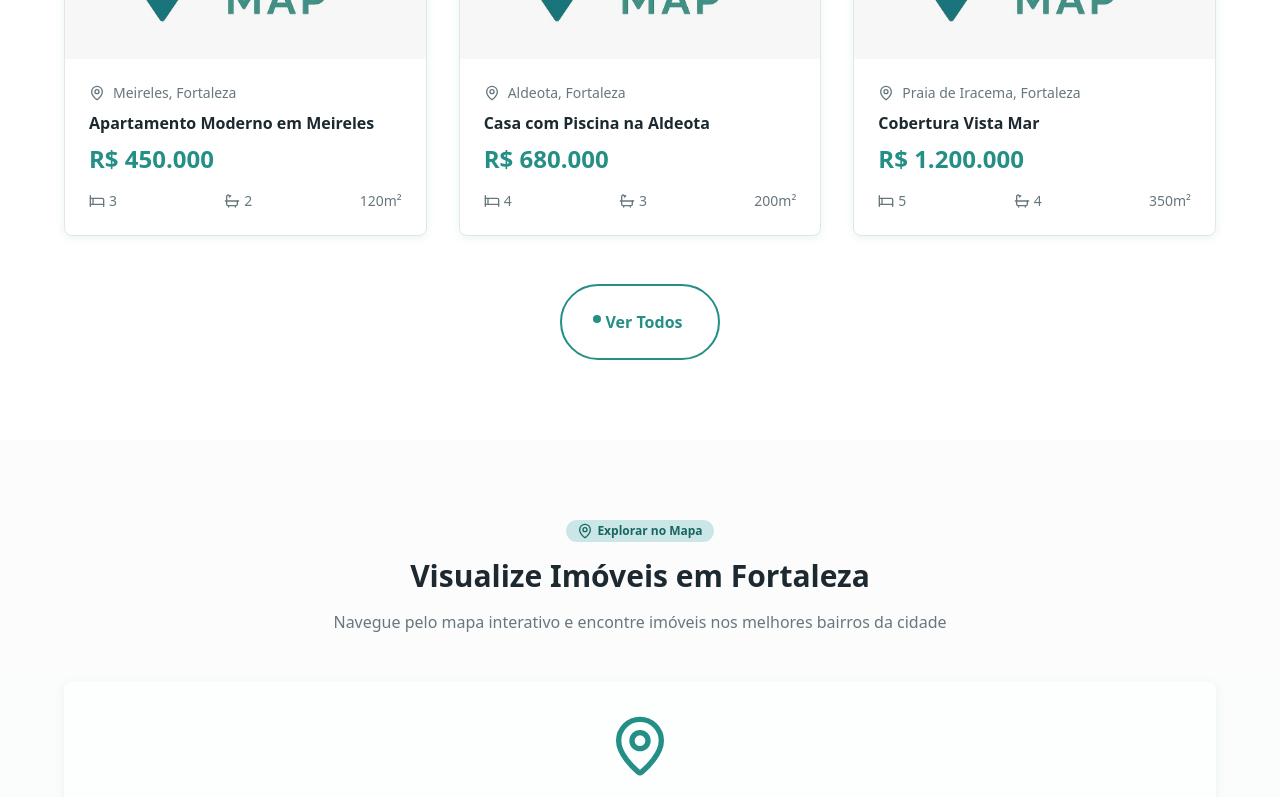
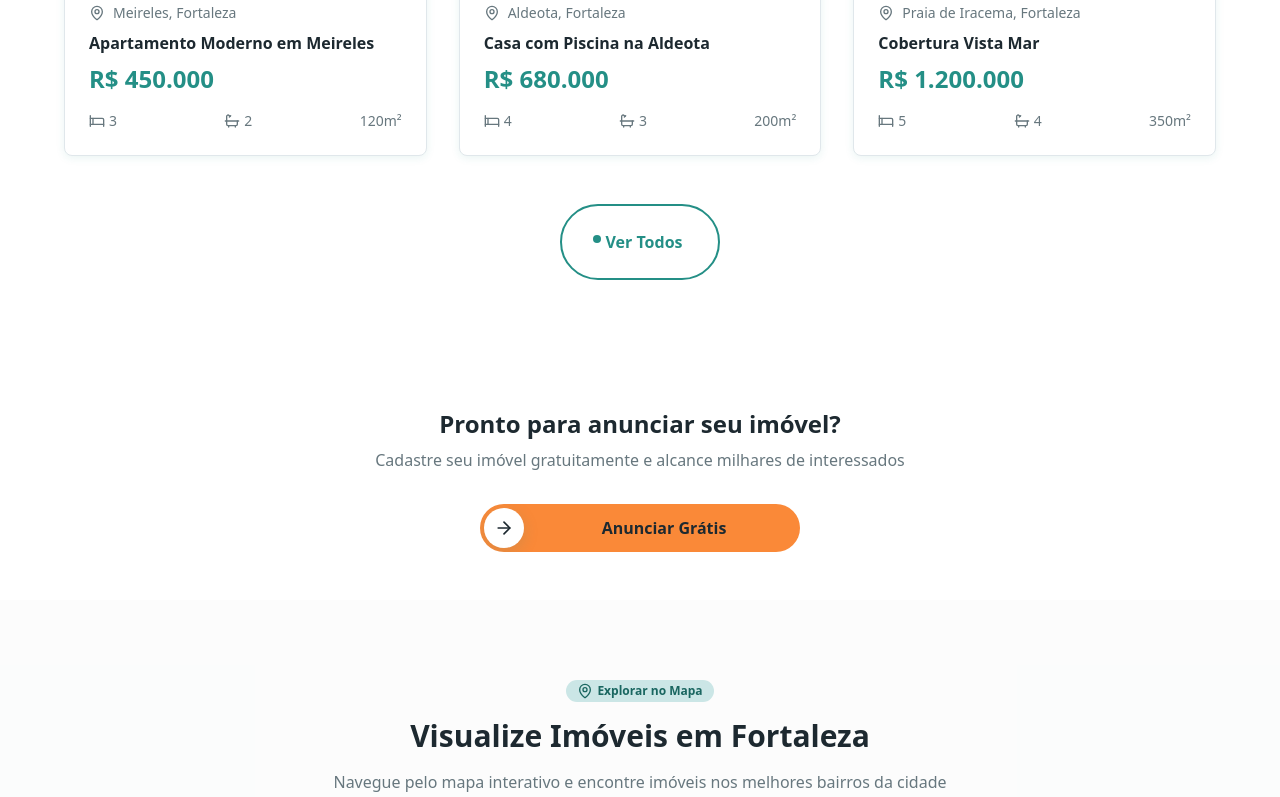
Before and after one commit to dewayapps-rascunho/imo-map-nexus, a React (Vite) app: page / in a window 1280 px wide. Shown: the part 1368-2165 px from the top of the page. Built offline with nearby package versions, Linux system fonts and the light colour scheme.

Commit message:
Move "Anunciar Grátis" button
Move the "Anunciar Grátis" button to the bottom, above "Explorar no Mapa".

```diff
--- a/src/pages/Index.tsx
+++ b/src/pages/Index.tsx
@@ -170,10 +170,6 @@ const Index = () => {
             />
           </div>
 
-          {/* Announce Button */}
-          <div className="max-w-xs mx-auto mt-6 md:mt-8">
-            <SlidingCTAButton />
-          </div>
         </div>
       </section>
 
@@ -235,6 +231,22 @@ const Index = () => {
               text="Ver Todos"
               className="bg-background border-2 border-primary text-primary hover:bg-primary hover:text-white px-6 md:px-8 py-4 md:py-6 w-auto min-w-[140px] md:min-w-[160px] text-sm md:text-base"
             />
+          </div>
+        </div>
+      </section>
+
+      {/* CTA Section */}
+      <section className="py-8 md:py-12 bg-background">
+        <div className="container mx-auto px-4">
+          <div className="text-center mb-6 md:mb-8">
+            <h2 className="text-xl md:text-2xl font-bold mb-2">Pronto para anunciar seu imóvel?</h2>
+            <p className="text-muted-foreground text-sm md:text-base">
+              Cadastre seu imóvel gratuitamente e alcance milhares de interessados
+            </p>
+          </div>
+
+          <div className="max-w-xs mx-auto">
+            <SlidingCTAButton />
           </div>
         </div>
       </section>
```
